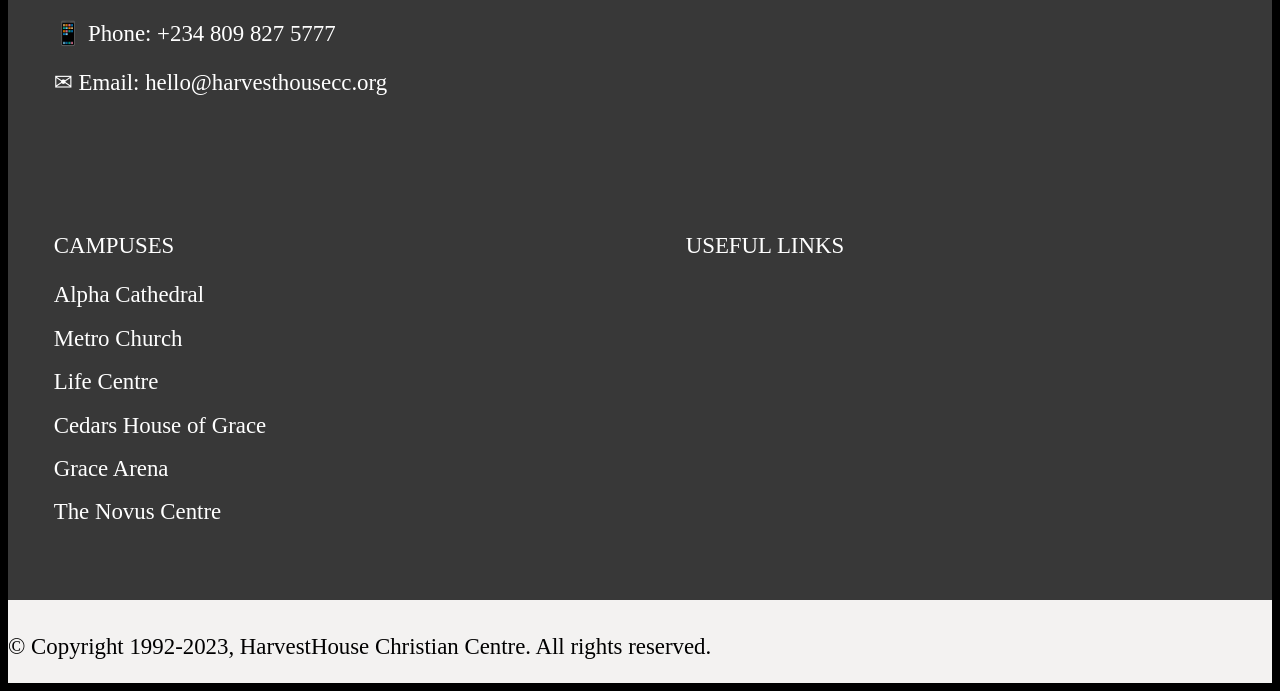
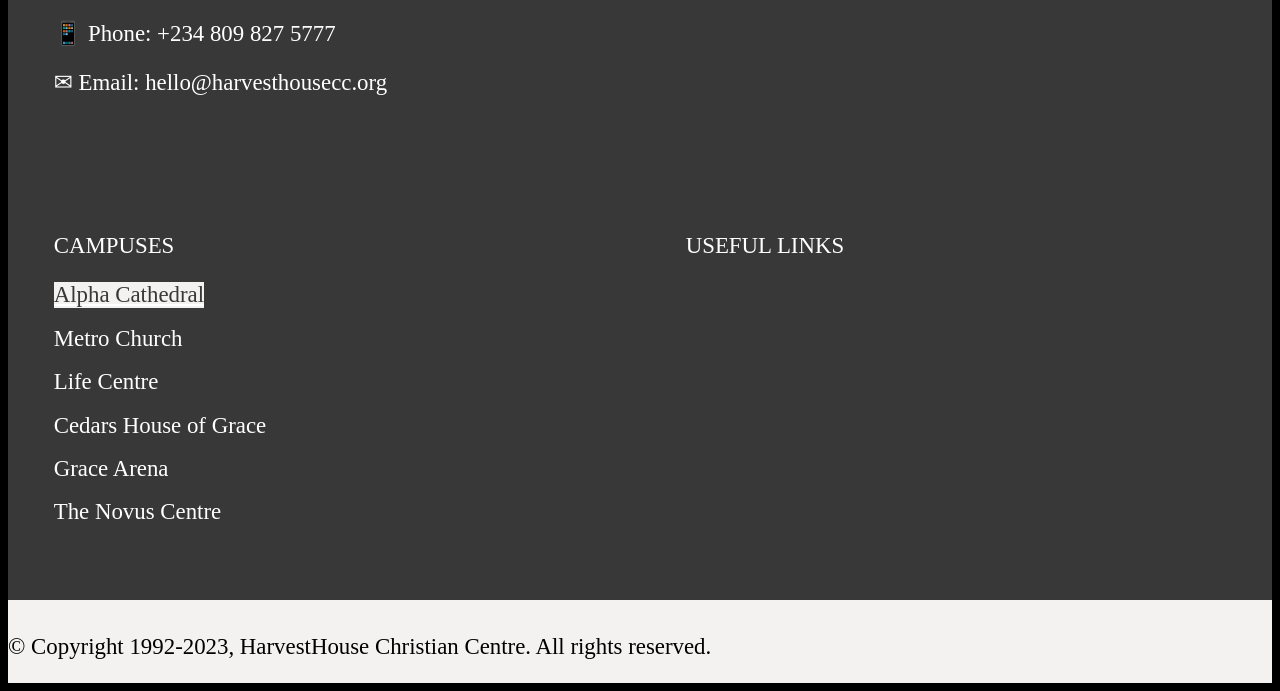
Before and after one commit to tunprimus/harvesthousecc-clone, a plain HTML site: page src/index.html in a window 1280 px wide. In both pictures the pointer is over the link "Alpha Cathedral". Shown: the part 3094-3785 px from the top of the page. Drawn offline with Linux system fonts and the light colour scheme.

Commit message:
style: Style campuses links properly

```diff
--- a/src/css/main.css
+++ b/src/css/main.css
@@ -753,6 +753,12 @@ progress {
 	text-decoration-color: var(--hcc-menu-background);
 }
 
+.campuses__link--bottom:hover {
+	background-color: var(--hcc-background-colour);
+	color: var(--hcc-menu-background);
+	text-decoration-color: white;
+}
+
 
 
 /* ----------------- */
```
